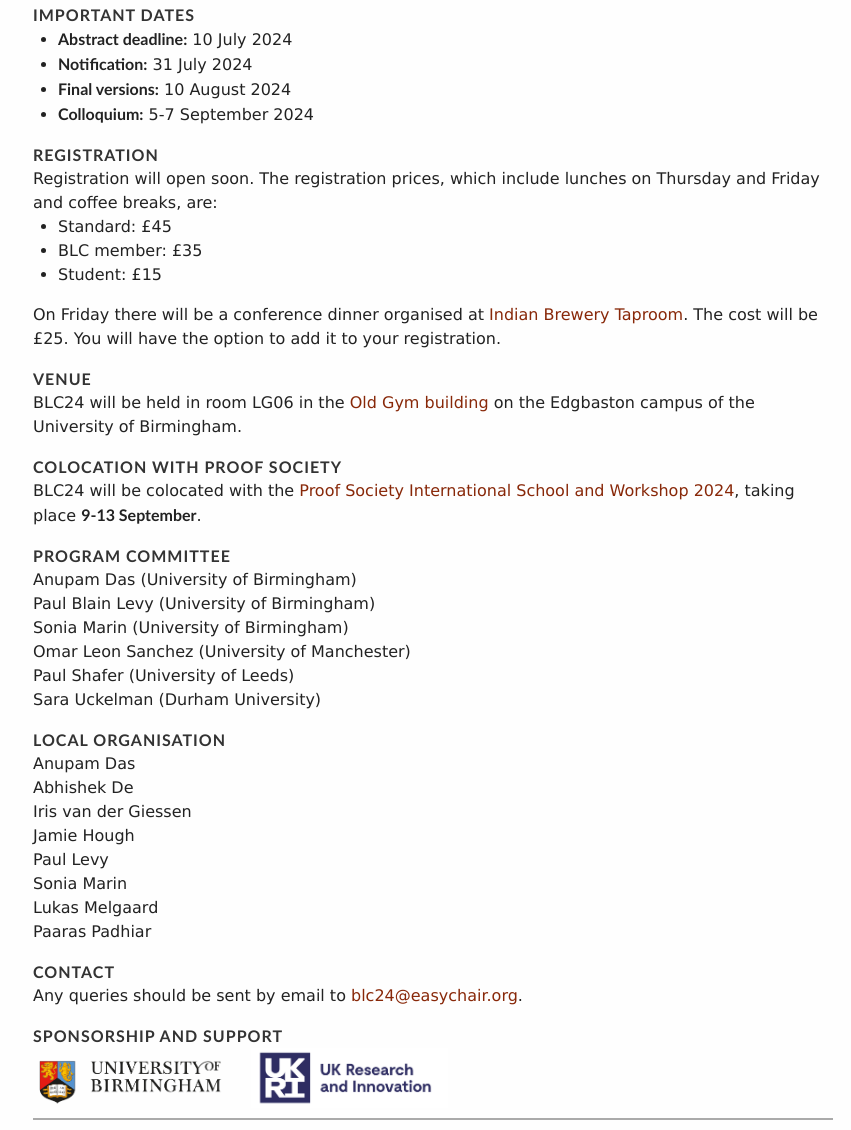
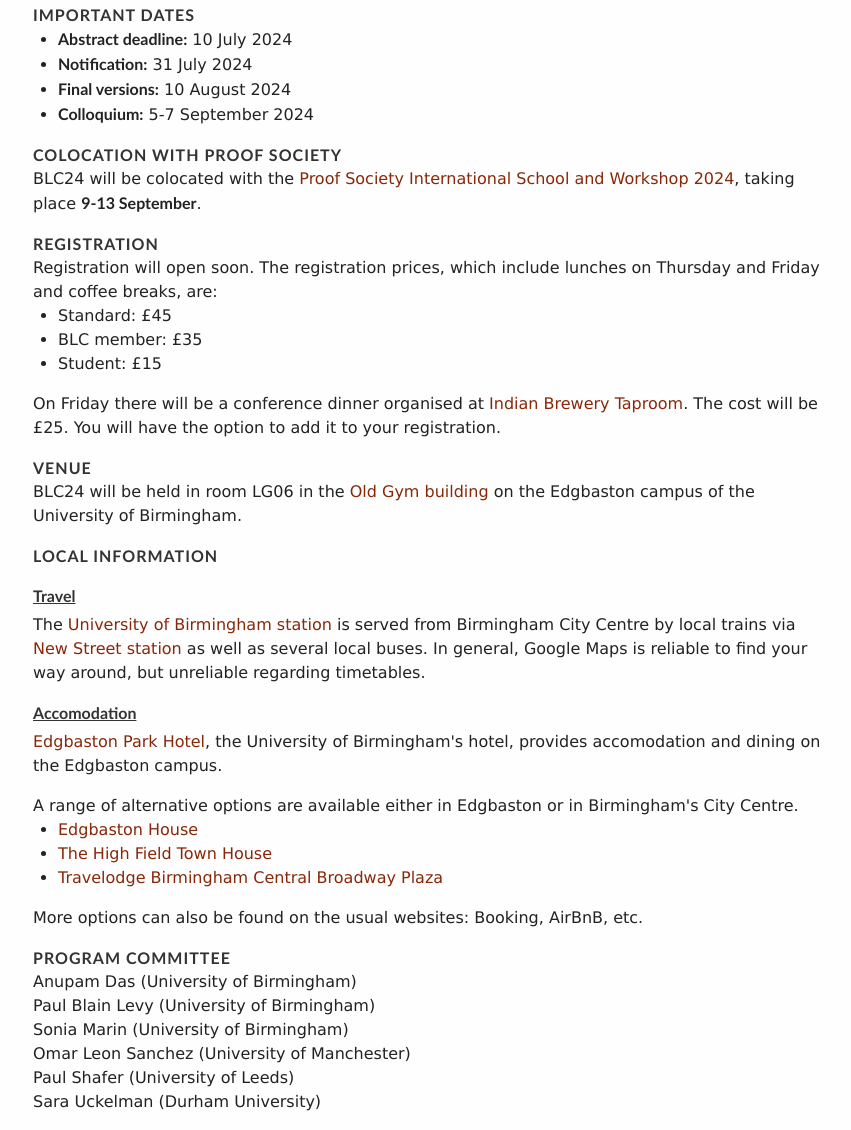
Before and after one commit to blc24/blc24.github.io, a plain HTML site: page index.html in a window 1280 px wide. Shown: the part 1081-2211 px from the top of the page, without its empty margins (207-1058 px from the left). Drawn offline with nearby package versions, Linux system fonts and the light colour scheme; a web font is replaced by a local one.

Commit message:
adding local info

```diff
--- a/index.html
+++ b/index.html
@@ -34,15 +34,15 @@
 		<li><a href="#is">Invited Speakers</a></li>
 		<li><a href="#submissions">Submissions</a></li>
 		<li><a href="#dates">Dates</a></li>
+		<li><a href="#colocation">Colocation</a></li>
    		<li><a href="#registration">Registration</a></li>
-		<li><a href="#venue">Venue</a></li>
-		<li><a href="#colocation">Colocation</a></li>
-     <!--   		  <li><a href="#program">Program</a></li> -->
+		<li><a href="#venue">Venue</a></li><br>
+		<li><a href="#local">Local Info</a></li>
+		<!--   		  <li><a href="#program">Program</a></li> -->
 		<li><a href="#pc">Program Committee</a></li>
 		<li><a href="#organisation">Organisation</a></li>
     <li><a href="#contact">Contact</a></li>
 		<li><a href="#sponsorship">Sponsorship</a></li>
-		<!-- <li><a href="#local">Local<span style="color:#48b9c0;">_</span>Info</a></li> -->
 	      </ul>
 	</td></tr></tbody></table>
       </div>
@@ -67,12 +67,13 @@
 	   <h2>Invited Speakers</h2>
 	   <ul>
 	     <li> <a href="https://www.cs.bham.ac.uk/~mhe/">Martin Escardo</a> (University of Birmingham) </li>
+	     <li> <a href="https://personalpages.manchester.ac.uk/staff/nicola.gambino/">Nicola Gambino</a> (University of Manchester) </li>
 	     <li> <a href="https://lorna-gregory.netlify.app/">Lorna Gregory</a> (University of East Anglia) </li>
 	     <li> <a href="https://karagila.org/">Asaf Karagila</a> (University of Leeds) </li>
 	     <li> <a href="http://www.magidor.com/">Ofra Magidor</a> (University of Oxford) </li>
 	     <li> <a href="http://webdiis.unizar.es/~elvira/">Elvira Mayordomo</a> (Universidad de Zaragoza and Iowa State University) </li>
 	     <li> <a href="https://eps.leeds.ac.uk/maths/staff/4073/professor-michael-rathjen">Michael Rathjen</a> (University of Leeds) </li>
-	     <li> (TBC) </li>
+	     <!--<li> (TBC) </li>-->
 		</ul>
 	 </div>
        </div>
@@ -107,8 +108,18 @@
 	    <li><b>Colloquium:</b> 5-7 September 2024</li>
 	  </ul>
 	  <p></p>
+       </div>
+       </div>
+
+
+        <div id="colocation">
+	<div class="content">
+	  <h2>Colocation with Proof Society</h2>
+
+	  <p>
+	   BLC24 will be colocated with the <a href="https://proofsociety2024.com/">Proof Society International School and Workshop 2024</a>, taking place <b>9-13 September</b>.
+	  </p>
 	</div>
-
       </div>
 
 
@@ -144,6 +155,29 @@
 	 </div>
 	 </div>
 
+       <div id="local">
+	 <div class="content">
+	   <h2>Local Information</h2>
+	   <p>
+	     <h4>Travel</h4>
+	     The <a href="https://maps.app.goo.gl/9WFpuMR926qiavwNA">University of Birmingham station</a> is served from Birmingham City Centre by local trains via <a href"https://maps.app.goo.gl/yXf1nDc1fSbhiK3v7">New Street station</a> as well as several local buses. In general, Google Maps is reliable to find your way around, but unreliable regarding timetables.
+	   </p>
+
+	   <p>
+	     <h4>Accomodation</h4>
+	     <p>
+	   <a href="https://www.edgbastonparkhotel.com/">Edgbaston Park Hotel</a>, the University of Birmingham's hotel, provides accomodation and dining on the Edgbaston campus.
+	   </p>
+	   A range of alternative options are available either in Edgbaston or in Birmingham's City Centre.
+	   <ul>
+		<li><a href="https://edgbastonhouse.co.uk/">Edgbaston House</a> </li>
+		<li><a href="https://www.highfieldedgbaston.co.uk/boutique-hotel-stay-birmingham/">The High Field Town House</a></li>
+		<li><a href="https://www.travelodge.co.uk/hotels/331/Birmingham-Central-Broadway-Plaza-hotel">Travelodge Birmingham Central Broadway Plaza</a></li>
+	   </ul>
+	   More options can also be found on the usual websites: Booking, AirBnB, etc.
+</p>
+	 </div>
+       </div>
 
 <!--
 	<div id="program">
@@ -154,15 +188,7 @@
        </div>
 -->
 
-	<div id="colocation">
-	<div class="content">
-	  <h2>Colocation with Proof Society</h2>
 
-	  <p>
-	   BLC24 will be colocated with the <a href="https://proofsociety2024.com/">Proof Society International School and Workshop 2024</a>, taking place <b>9-13 September</b>.
-	  </p>
-	</div>
-      </div>
 
       <div id="pc">
 
```
